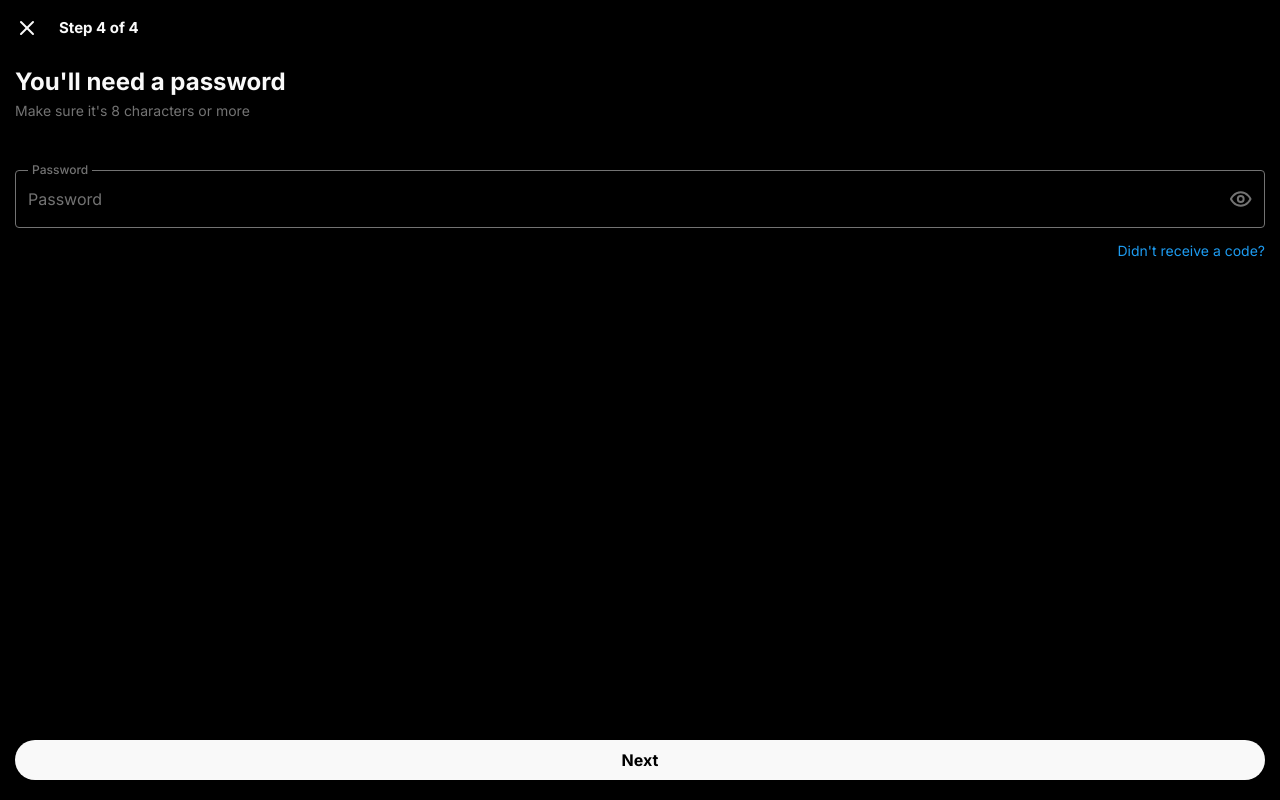
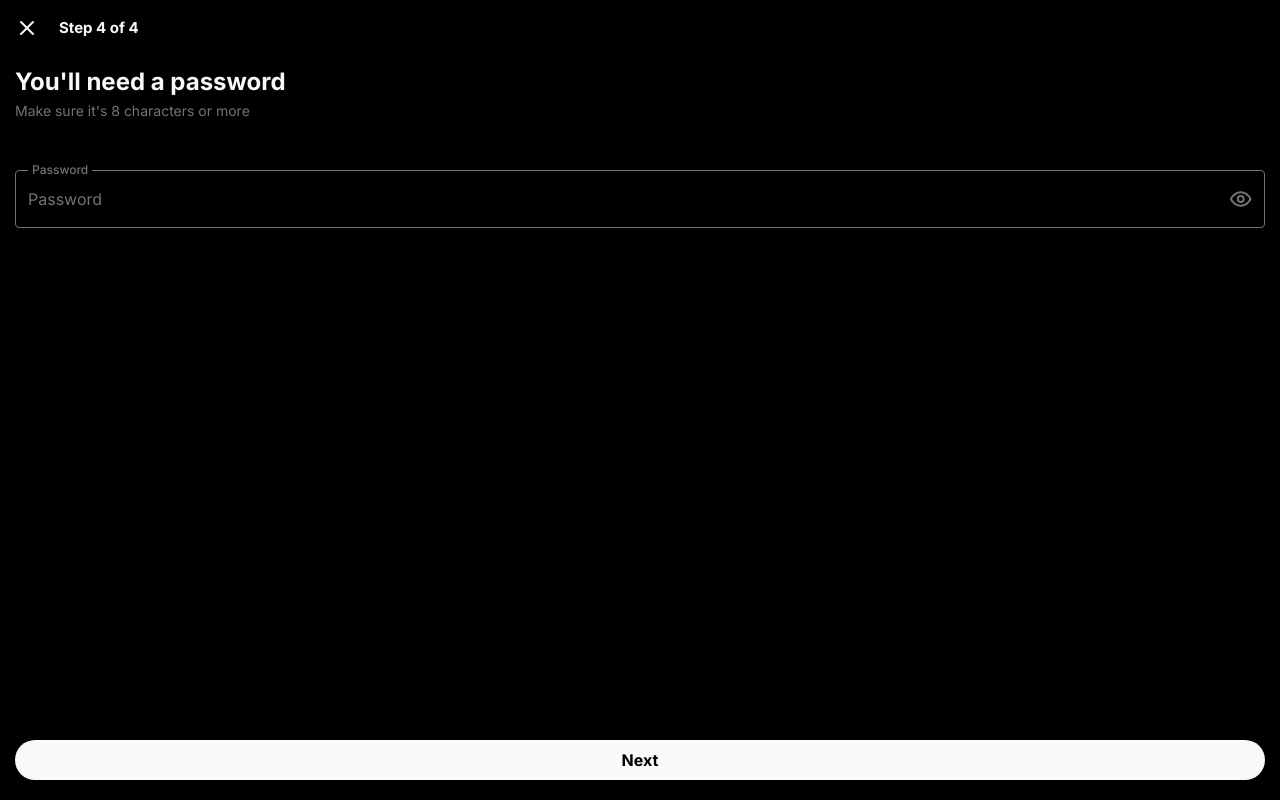
Before and after one commit to 100x-Engineers/layouts-assignment-snarayanan7798, a plain HTML site: page src/login/password.html in a window 1280 px wide. Drawn offline with Linux system fonts and the light colour scheme.

Commit message:
Second commit

```diff
--- a/src/login/password.html
+++ b/src/login/password.html
@@ -38,7 +38,7 @@
                         <path d="M12 15C13.6569 15 15 13.6569 15 12C15 10.3431 13.6569 9 12 9C10.3431 9 9 10.3431 9 12C9 13.6569 10.3431 15 12 15Z" stroke="#737373" stroke-width="2" stroke-linecap="round" stroke-linejoin="round"/>
                     </svg>
                 </fieldset>
-                <span class="text-twitter-blue text-14 font-regular leading-normal">Didn't receive a code?</span>
+                <!-- <span class="text-twitter-blue text-14 font-regular leading-normal">Didn't receive a code?</span> -->
             </section>
         </section>
         <section class="px-[15px] py-5 bg-neutral-1000">
```
